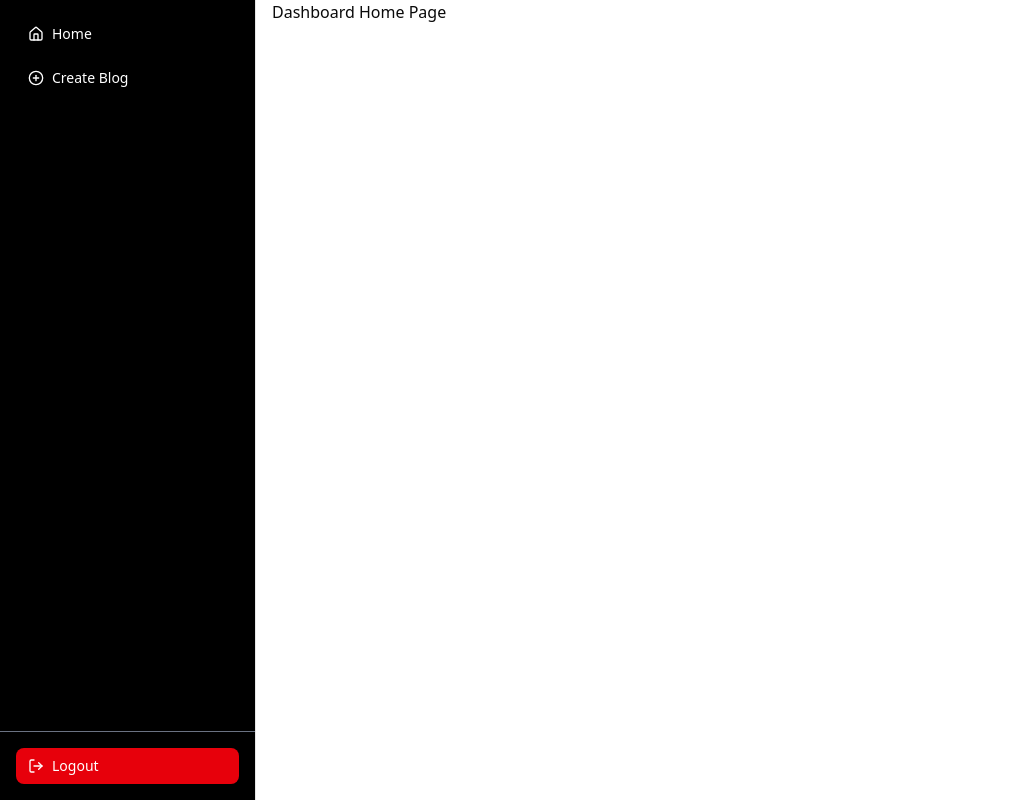
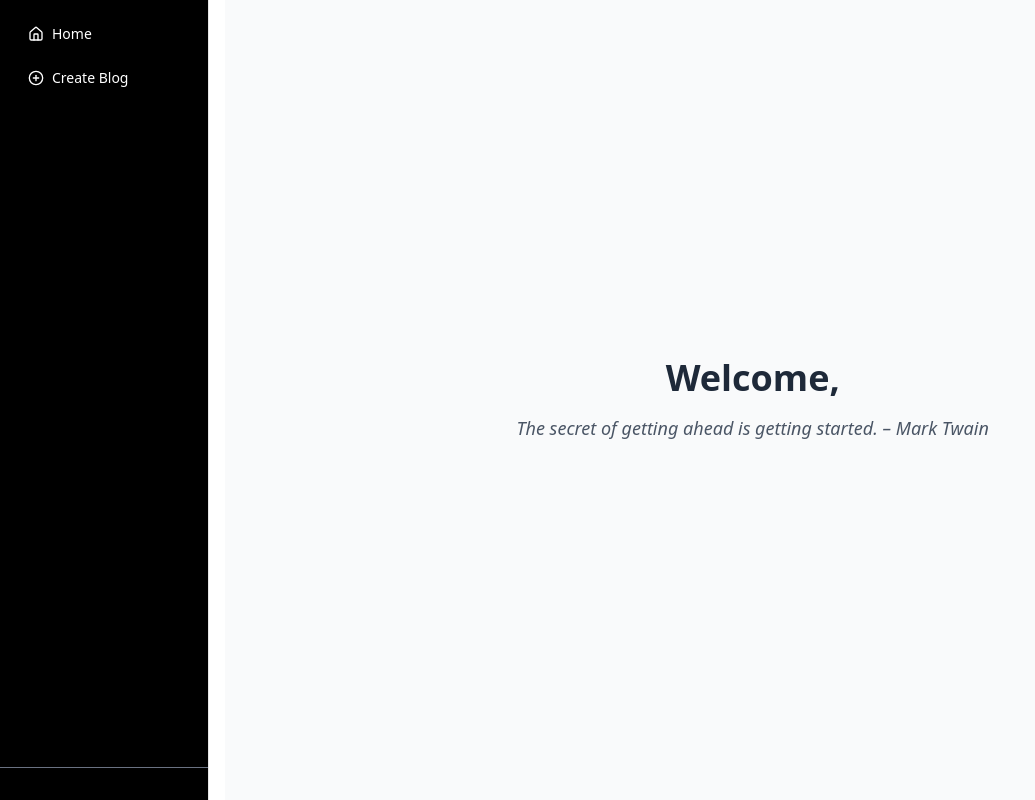
Before and after one commit to AbdullahAlTowsif/next-blog-nextjs-intro, a Next.js app: page /dashboard in a window 1280 px wide. Shown: the whole page, without its empty margins (0-1035 px from the left). Built offline with nearby package versions, Linux system fonts and the light colour scheme; no server answers.

Commit message:
next login & logout added

```diff
--- a/src/app/(dashboard)/dashboard/page.tsx
+++ b/src/app/(dashboard)/dashboard/page.tsx
@@ -1,9 +1,21 @@
-const DashboardHomePage = () => {
+import { authOptions } from "@/helpers/authOptions";
+import { getServerSession } from "next-auth";
+
+export default async function DashboardHome() {
+  const quote = "The secret of getting ahead is getting started. – Mark Twain";
+
+  const session = await getServerSession(authOptions)
+  // console.log(session);
+
   return (
-    <div>
-      <h1>Dashboard Home Page</h1>
+    <div className="min-h-screen flex flex-col justify-center items-center bg-gray-50 p-6 w-full">
+      <h1 className="text-4xl font-bold text-gray-800 mb-4">
+        Welcome, {session?.user?.name}
+      </h1>
+      <p className="text-lg text-gray-600 italic text-center">
+        {session?.user?.email}
+      </p>
+      <p className="text-lg text-gray-600 italic text-center">{quote}</p>
     </div>
   );
-};
-
-export default DashboardHomePage;
+}
--- a/src/app/api/auth/[...nextauth]/route.ts
+++ b/src/app/api/auth/[...nextauth]/route.ts
@@ -0,0 +1,6 @@
+import { authOptions } from "@/helpers/authOptions"
+import NextAuth from "next-auth"
+
+const handler = NextAuth(authOptions)
+
+export { handler as GET, handler as POST }
--- a/src/app/layout.tsx
+++ b/src/app/layout.tsx
@@ -1,6 +1,7 @@
 import type { Metadata } from "next";
 import { Geist, Geist_Mono } from "next/font/google";
 import "./globals.css";
+import AuthProvider from "@/providers/AuthProvider";
 
 const geistSans = Geist({
   variable: "--font-geist-sans",
@@ -27,7 +28,7 @@ export default function RootLayout({
       <body
         className={`${geistSans.variable} ${geistMono.variable} antialiased`}
       >
-        {children}
+        <AuthProvider>{children}</AuthProvider>
       </body>
     </html>
   );
--- a/src/components/shared/Sidebar.tsx
+++ b/src/components/shared/Sidebar.tsx
@@ -3,8 +3,11 @@
 import Link from "next/link";
 import { Button } from "@/components/ui/button";
 import { Home, PlusCircle, LogOut } from "lucide-react";
+import { signOut, useSession } from "next-auth/react";
 
 export default function Sidebar() {
+  const session = useSession();
+  // console.log(session);
   return (
     <aside className="flex h-screen w-64 flex-col border-r bg-black text-white">
       {/* Top navigation */}
@@ -28,16 +31,17 @@ export default function Sidebar() {
 
       {/* Bottom action */}
       <div className="p-4 border-t border-gray-500">
+        {session.status === "authenticated" &&
           <Button
             variant="destructive"
             className="w-full justify-start gap-2 cursor-pointer"
             onClick={() => {
-            console.log("Logout clicked");
+              signOut()
             }}
           >
             <LogOut className="h-4 w-4" />
             Logout
-        </Button>
+          </Button>}
       </div>
     </aside>
   );
--- /dev/null
+++ b/src/helpers/authOptions.ts
@@ -0,0 +1,11 @@
+import GoogleProvider from "next-auth/providers/google";
+
+export const authOptions = {
+  providers: [
+    GoogleProvider({
+      clientId: process.env.GOOGLE_CLIENT_ID as string,
+      clientSecret: process.env.GOOGLE_CLIENT_SECRET as string,
+    })
+  ],
+  secret: process.env.AUTH_SECRET,
+}
--- /dev/null
+++ b/src/helpers/getUserSession.ts
@@ -0,0 +1,4 @@
+import { getServerSession } from "next-auth";
+import { authOptions } from "./authOptions";
+
+export const getUserSession = async () => await getServerSession(authOptions)
--- /dev/null
+++ b/src/providers/AuthProvider.tsx
@@ -0,0 +1,13 @@
+"use client"
+
+import { SessionProvider } from "next-auth/react";
+
+const AuthProvider = ({children}: {children: React.ReactNode}) => {
+    return (
+        <SessionProvider>
+            {children}
+        </SessionProvider>
+    );
+};
+
+export default AuthProvider;
```
Lines whose indentation alone changed are shown as unchanged.
